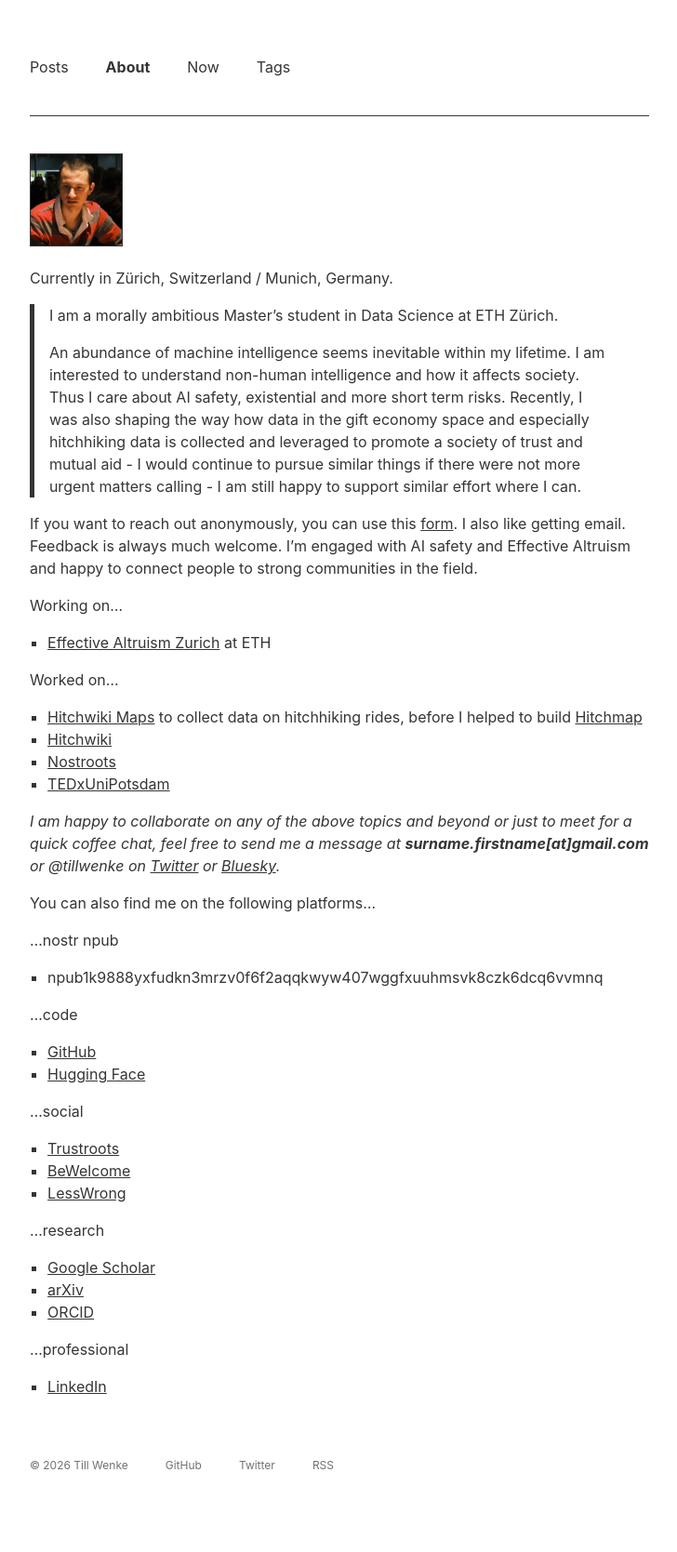
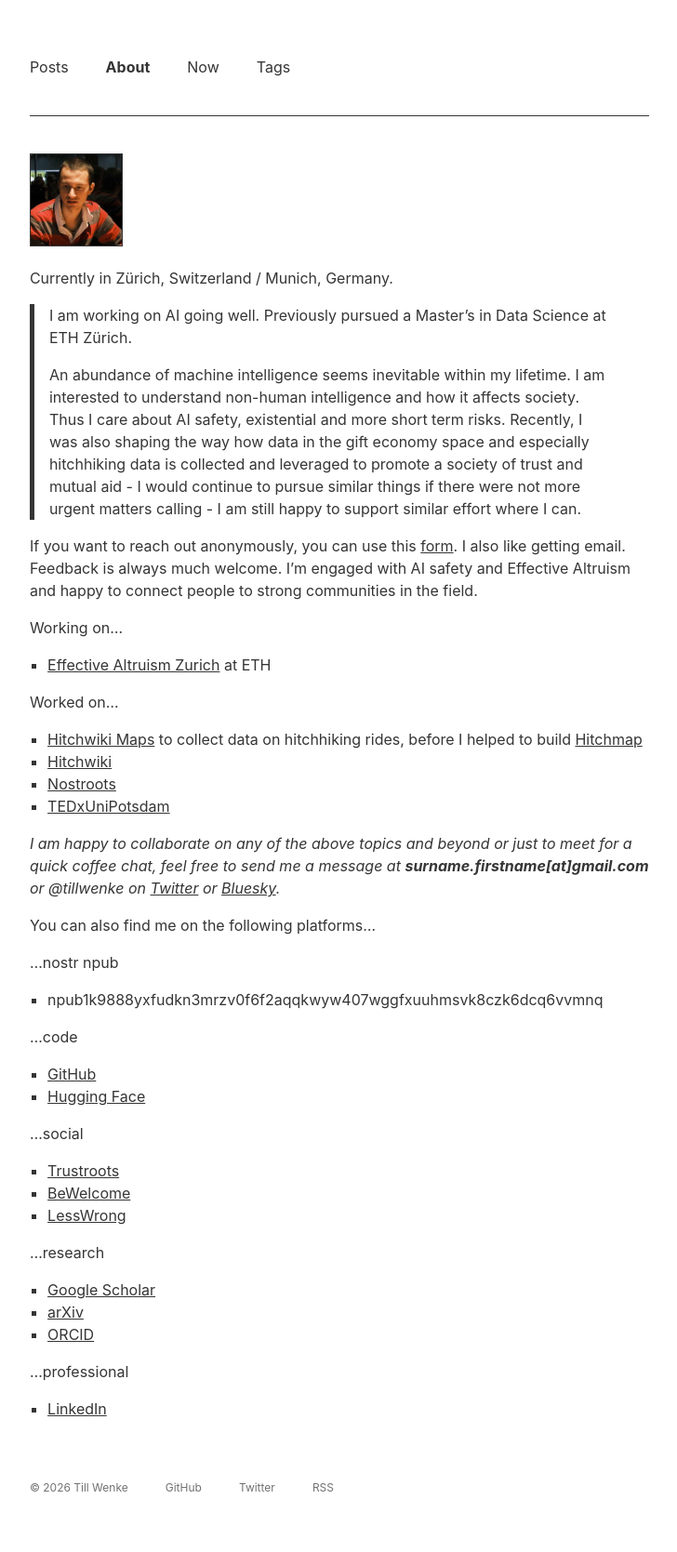
Before and after one commit to tillwenke/tillwenke.github.io, a Jekyll site: the page built from about.markdown, in a window 1280 px wide. Shown: the whole page at 93% size, without its empty margins (275-1003 px from the left). Built offline with Jekyll 4.4.1, drawn with Linux system fonts in a browser that asks for light colours; before the commit the page ends 1645 px from its top, so only the background shows below that.

Commit message:
Update about.markdown

```diff
--- a/about.markdown
+++ b/about.markdown
@@ -9,7 +9,7 @@ permalink: /about/
 
 Currently in Zürich, Switzerland / Munich, Germany.
 
-> I am a morally ambitious Master's student in Data Science at ETH Zürich.
+> I am working on AI going well. Previously pursued a Master's in Data Science at ETH Zürich.
 >
 > An abundance of machine intelligence seems inevitable within my lifetime. I am interested to understand non-human intelligence and how it affects society. Thus I care about AI safety, existential and more short term risks. Recently, I was also shaping the way how data in the gift economy space and especially hitchhiking data is collected and leveraged to promote a society of trust and mutual aid - I would continue to pursue similar things if there were not more urgent matters calling - I am still happy to support similar effort where I can.
 
```
